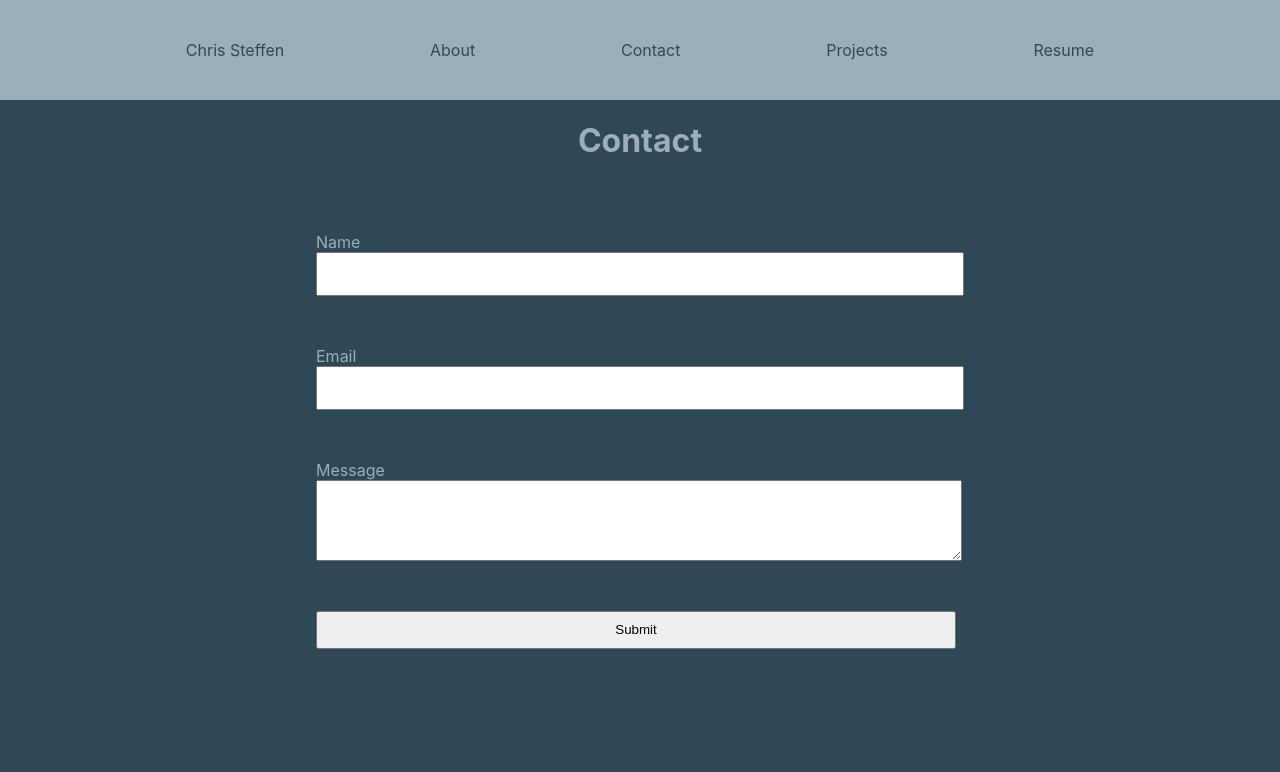
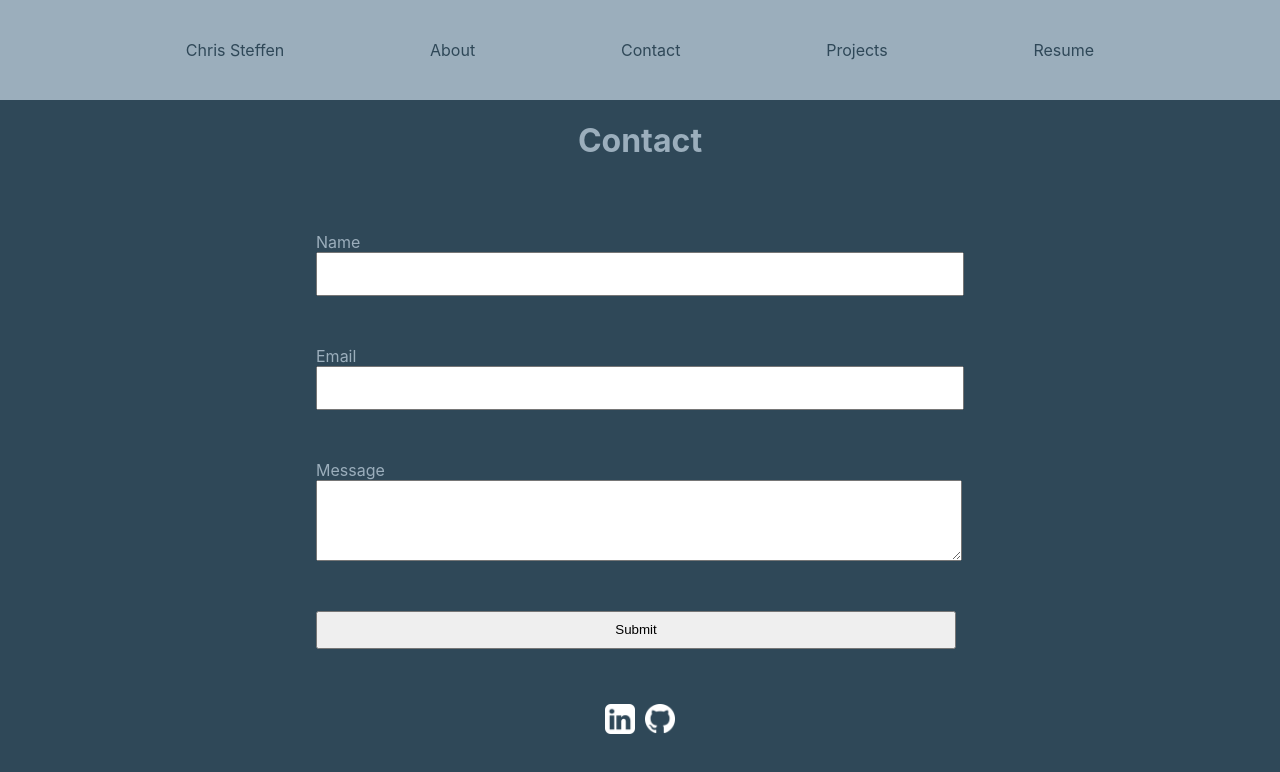
Before and after one commit to chrsteffen1/portfolio, a React (Create React App) app: page /contact in a window 1280 px wide. Shown: the top 772 px of the page. Built offline with nearby package versions, Linux system fonts and the light colour scheme.

Commit message:
add social icons

```diff
--- a/src/pages/Contact/Contact.jsx
+++ b/src/pages/Contact/Contact.jsx
@@ -2,6 +2,8 @@ import React from "react";
 import { useRef } from "react";
 import emailjs from 'emailjs-com'
 import styles from './Contact.module.css'
+import  gitIcon  from '../../assets/git_icon.png'
+import  linkedinIcon  from '../../assets/linkedin.png'
 
 const Contact = () => {
   const form = useRef();
@@ -52,6 +54,10 @@ const Contact = () => {
             <button type="submit" value="Send">Submit</button>
           </div>
         </form>
+        <div className={styles.social}>
+          <a href="https://www.linkedin.com/in/chris-steffen1/" alt="" target='_blank' rel="noreferrer"><img src={linkedinIcon} alt="linkedin icon" className={styles.icons}/></a>
+          <a href="https://github.com/chrsteffen1" alt='' target='_blank' rel="noreferrer" ><img src={gitIcon} alt="git icon" className={styles.icons}/></a>
+        </div>
       </div>
     </>
   );
--- a/src/pages/Contact/Contact.module.css
+++ b/src/pages/Contact/Contact.module.css
@@ -45,3 +45,8 @@ button{
   height: calc(2.25rem + 2px);
   color: black;
 }
+
+.icons {
+  height: 30px;
+  margin: 5px;
+}
```
Also changed, not shown: src/assets/git_icon.png (added), src/assets/linkedin.png (added).
